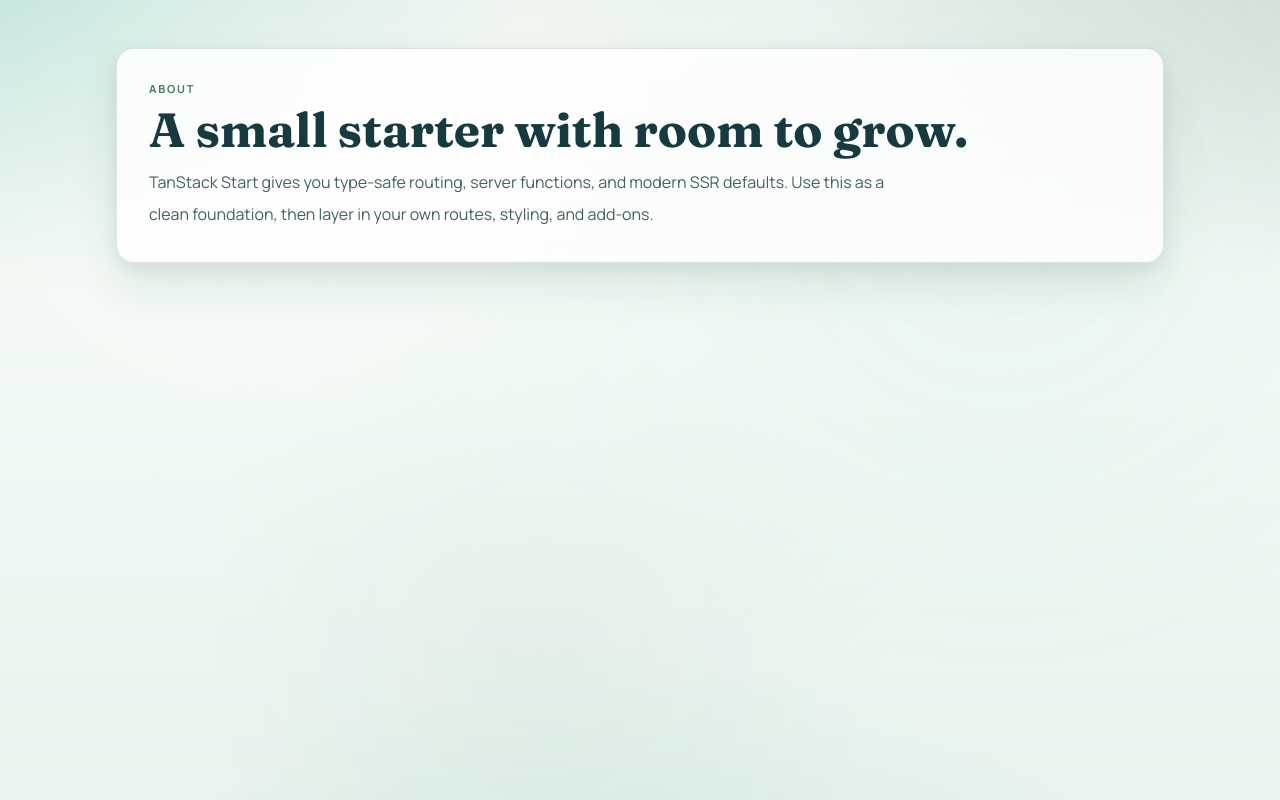
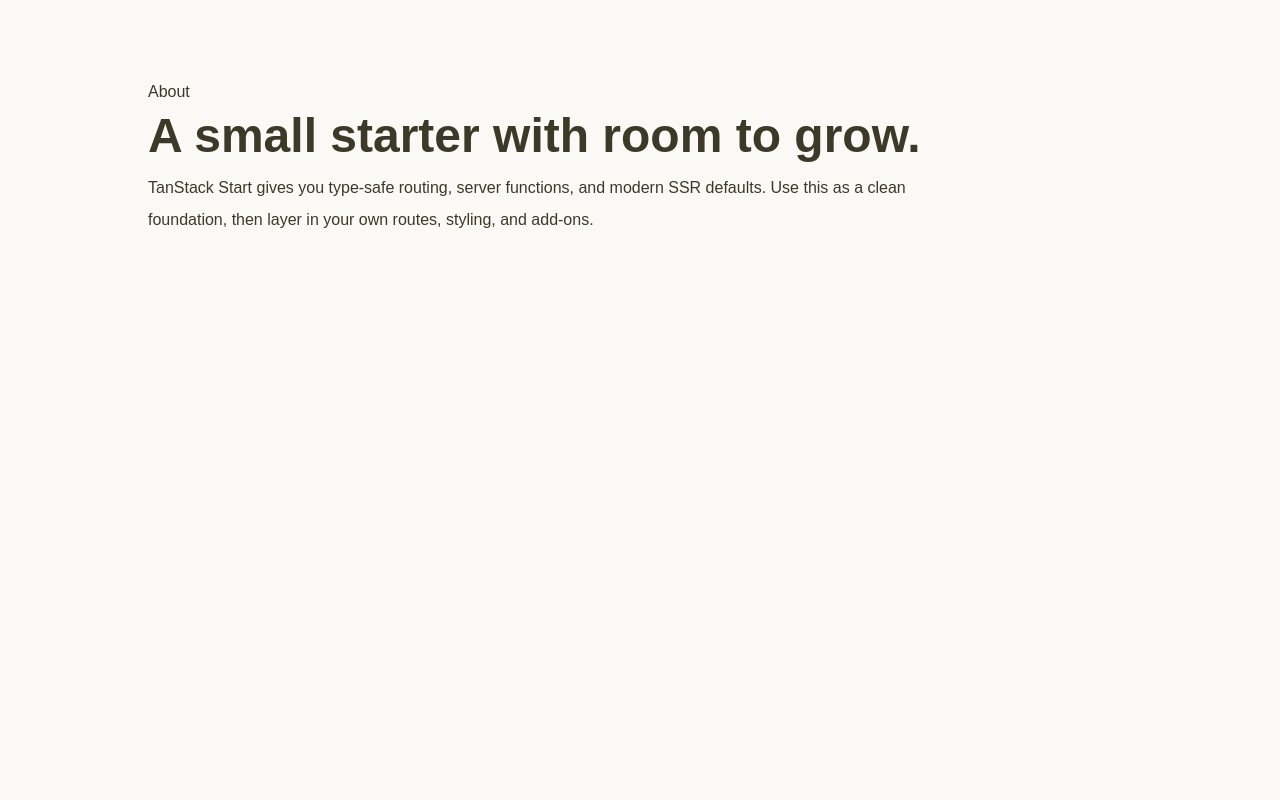
Before and after one commit to sparkmed/dr.arafat_sarhan, a React (Vite) app: page /about in a window 1280 px wide. Built offline with nearby package versions, Linux system fonts and the light colour scheme; no server answers.

Commit message:
Modify some changes

```diff
--- a/public/locales/ar/translation.json
+++ b/public/locales/ar/translation.json
@@ -8,5 +8,11 @@
     "beforeAfter": "قبل وبعد",
     "team": "الفريق",
     "contact": "تواصل معنا"
+  },
+    "footer": {
+    "description": "مُزَوِّدك بعناية أسنان موثوق، ملتزم بالحصول على ابتسامة مثالية باستخدام أحدث التقنيات وخدمة رقيقة.",
+    "rights": "جميع الحقوق محفوظة.",
+    "followUs": "تابعنا",
+    "contactUs": "تواصل معنا"
   }
 }
--- a/public/locales/en/translation.json
+++ b/public/locales/en/translation.json
@@ -8,5 +8,11 @@
     "beforeAfter": "Before & After",
     "team": "Team",
     "contact": "Contact us"
+  },
+    "footer": {
+    "description": "Your trusted dental care provider, committed to giving you the perfect smile with state-of-the-art technology and compassionate service.",
+    "rights": "All rights reserved.",
+    "followUs": "Follow Us",
+     "contactUs": "Contact Us"
   }
 }
--- a/src/styles.css
+++ b/src/styles.css
@@ -1,307 +1,124 @@
-@import url("https://fonts.googleapis.com/css2?family=Fraunces:opsz,wght@9..144,500;9..144,700&family=Manrope:wght@400;500;600;700;800&display=swap");
-@import "tailwindcss";
-@import "tw-animate-css";
-@import "shadcn/tailwind.css";
+@import 'tailwindcss';
 
 @custom-variant dark (&:is(.dark *));
-@plugin "@tailwindcss/typography";
 
-@theme {
-  --font-sans: "Manrope", ui-sans-serif, system-ui, sans-serif;
+:root {
+  --background: oklch(0.9818 0.0054 95.0986);
+  --foreground: oklch(0.3438 0.0269 95.7226);
+  --card: oklch(0.9665 0.0067 97.3521);
+  --card-foreground: oklch(0.1908 0.002 106.5859);
+  --popover: oklch(1 0 0);
+  --popover-foreground: oklch(0.2671 0.0196 98.939);
+  --primary: oklch(0.6171 0.1375 39.0427);
+  --primary-foreground: oklch(1 0 0);
+  --secondary: oklch(0.9245 0.0138 92.9892);
+  --secondary-foreground: oklch(0.4334 0.0177 98.6048);
+  --muted: oklch(0.9341 0.0153 90.239);
+  --muted-foreground: oklch(0.5341 0.0078 97.4503);
+  --accent: oklch(0.9245 0.0138 92.9892);
+  --accent-foreground: oklch(0.2671 0.0196 98.939);
+  --destructive: oklch(0.1908 0.002 106.5859);
+  --destructive-foreground: oklch(1 0 0);
+  --border: oklch(0.8847 0.0069 97.3627);
+  --input: oklch(0.7621 0.0156 98.3528);
+  --ring: oklch(0.6171 0.1375 39.0427);
+  --chart-1: oklch(0.5583 0.1276 42.9956);
+  --chart-2: oklch(0.6898 0.1581 290.4107);
+  --chart-3: oklch(0.8816 0.0276 93.128);
+  --chart-4: oklch(0.8822 0.0403 298.1792);
+  --chart-5: oklch(0.5608 0.1348 42.0584);
+  --sidebar: oklch(0.9663 0.008 98.8792);
+  --sidebar-foreground: oklch(0.359 0.0051 106.6524);
+  --sidebar-primary: oklch(0.6171 0.1375 39.0427);
+  --sidebar-primary-foreground: oklch(0.9881 0 0);
+  --sidebar-accent: oklch(0.9245 0.0138 92.9892);
+  --sidebar-accent-foreground: oklch(0.325 0 0);
+  --sidebar-border: oklch(0.9401 0 0);
+  --sidebar-ring: oklch(0.7731 0 0);
+  --font-sans: Outfit, sans-serif;
+  --font-serif: ui-serif, Georgia, Cambria, 'Times New Roman', Times, serif;
+  --font-mono: Geist Mono, ui-monospace, monospace;
+  --radius: 1rem;
+  --shadow-x: 0;
+  --shadow-y: 1px;
+  --shadow-blur: 3px;
+  --shadow-spread: 0px;
+  --shadow-opacity: 0.1;
+  --shadow-color: oklch(0 0 0);
+  --shadow-2xs: 0 1px 3px 0px hsl(0 0% 0% / 0.05);
+  --shadow-xs: 0 1px 3px 0px hsl(0 0% 0% / 0.05);
+  --shadow-sm:
+    0 1px 3px 0px hsl(0 0% 0% / 0.1), 0 1px 2px -1px hsl(0 0% 0% / 0.1);
+  --shadow: 0 1px 3px 0px hsl(0 0% 0% / 0.1), 0 1px 2px -1px hsl(0 0% 0% / 0.1);
+  --shadow-md:
+    0 1px 3px 0px hsl(0 0% 0% / 0.1), 0 2px 4px -1px hsl(0 0% 0% / 0.1);
+  --shadow-lg:
+    0 1px 3px 0px hsl(0 0% 0% / 0.1), 0 4px 6px -1px hsl(0 0% 0% / 0.1);
+  --shadow-xl:
+    0 1px 3px 0px hsl(0 0% 0% / 0.1), 0 8px 10px -1px hsl(0 0% 0% / 0.1);
+  --shadow-2xl: 0 1px 3px 0px hsl(0 0% 0% / 0.25);
+  --tracking-normal: 0em;
+  --spacing: 0.25rem;
 }
 
-:root {
-  --sea-ink: #173a40;
-  --sea-ink-soft: #416166;
-  --lagoon: #4fb8b2;
-  --lagoon-deep: #000000;
-  --palm: #2f6a4a;
-  --sand: #e7f0e8;
-  --foam: #f3faf5;
-  --surface: rgba(255, 255, 255, 0.74);
-  --surface-strong: rgba(255, 255, 255, 0.9);
-  --line: rgba(23, 58, 64, 0.14);
-  --inset-glint: rgba(255, 255, 255, 0.82);
-  --kicker: rgba(47, 106, 74, 0.9);
-  --bg-base: #e7f3ec;
-  --header-bg: rgba(251, 255, 248, 0.84);
-  --chip-bg: rgba(255, 255, 255, 0.8);
-  --chip-line: rgba(47, 106, 74, 0.18);
-  --link-bg-hover: rgba(255, 255, 255, 0.9);
-  --hero-a: rgba(79, 184, 178, 0.36);
-  --hero-b: rgba(47, 106, 74, 0.2);
-  --radius: 0.625rem;
-  --background: oklch(1 0 0);
-  --foreground: oklch(0.145 0 0);
-  --card: oklch(1 0 0);
-  --card-foreground: oklch(0.145 0 0);
-  --popover: oklch(1 0 0);
-  --popover-foreground: oklch(0.145 0 0);
-  --primary: oklch(0.205 0 0);
-  --primary-foreground: oklch(0.985 0 0);
-  --secondary: oklch(0.97 0 0);
-  --secondary-foreground: oklch(0.205 0 0);
-  --muted: oklch(0.97 0 0);
-  --muted-foreground: oklch(0.556 0 0);
-  --accent: oklch(0.97 0 0);
-  --accent-foreground: oklch(0.205 0 0);
-  --destructive: oklch(0.577 0.245 27.325);
-  --border: oklch(0.922 0 0);
-  --input: oklch(0.922 0 0);
-  --ring: oklch(0.708 0 0);
-  --chart-1: oklch(0.646 0.222 41.116);
-  --chart-2: oklch(0.6 0.118 184.704);
-  --chart-3: oklch(0.398 0.07 227.392);
-  --chart-4: oklch(0.828 0.189 84.429);
-  --chart-5: oklch(0.769 0.188 70.08);
-  --sidebar: oklch(0.985 0 0);
-  --sidebar-foreground: oklch(0.145 0 0);
-  --sidebar-primary: oklch(0.205 0 0);
-  --sidebar-primary-foreground: oklch(0.985 0 0);
-  --sidebar-accent: oklch(0.97 0 0);
-  --sidebar-accent-foreground: oklch(0.205 0 0);
-  --sidebar-border: oklch(0.922 0 0);
-  --sidebar-ring: oklch(0.708 0 0);
-}
-
-:root[data-theme="dark"] {
-  --sea-ink: #d7ece8;
-  --sea-ink-soft: #afcdc8;
-  --lagoon: #60d7cf;
-  --lagoon-deep: #ffffff;
-  --palm: #6ec89a;
-  --sand: #0f1a1e;
-  --foam: #101d22;
-  --surface: rgba(16, 30, 34, 0.8);
-  --surface-strong: rgba(15, 27, 31, 0.92);
-  --line: rgba(141, 229, 219, 0.18);
-  --inset-glint: rgba(194, 247, 238, 0.14);
-  --kicker: #b8efe5;
-  --bg-base: #0a1418;
-  --header-bg: rgba(10, 20, 24, 0.8);
-  --chip-bg: rgba(13, 28, 32, 0.9);
-  --chip-line: rgba(141, 229, 219, 0.24);
-  --link-bg-hover: rgba(24, 44, 49, 0.8);
-  --hero-a: rgba(96, 215, 207, 0.18);
-  --hero-b: rgba(110, 200, 154, 0.12);
-}
-
-@media (prefers-color-scheme: dark) {
-  :root:not([data-theme="light"]) {
-    --sea-ink: #d7ece8;
-    --sea-ink-soft: #afcdc8;
-    --lagoon: #60d7cf;
-    --lagoon-deep: #ffffff;
-    --palm: #6ec89a;
-    --sand: #0f1a1e;
-    --foam: #101d22;
-    --surface: rgba(16, 30, 34, 0.8);
-    --surface-strong: rgba(15, 27, 31, 0.92);
-    --line: rgba(141, 229, 219, 0.18);
-    --inset-glint: rgba(194, 247, 238, 0.14);
-    --kicker: #b8efe5;
-    --bg-base: #0a1418;
-    --header-bg: rgba(10, 20, 24, 0.8);
-    --chip-bg: rgba(13, 28, 32, 0.9);
-    --chip-line: rgba(141, 229, 219, 0.24);
-    --link-bg-hover: rgba(24, 44, 49, 0.8);
-    --hero-a: rgba(96, 215, 207, 0.18);
-    --hero-b: rgba(110, 200, 154, 0.12);
-  }
-}
-
-* {
-  box-sizing: border-box;
-}
-
-html,
-body,
-#app {
-  min-height: 100%;
-}
-
-body {
-  margin: 0;
-  color: var(--sea-ink);
-  font-family: var(--font-sans);
-  background-color: var(--bg-base);
-  background:
-    radial-gradient(1100px 620px at -8% -10%, var(--hero-a), transparent 58%),
-    radial-gradient(1050px 620px at 112% -12%, var(--hero-b), transparent 62%),
-    radial-gradient(720px 380px at 50% 115%, rgba(79, 184, 178, 0.1), transparent 68%),
-    linear-gradient(180deg, color-mix(in oklab, var(--sand) 68%, white) 0%, var(--foam) 44%, var(--bg-base) 100%);
-  overflow-x: hidden;
-  -webkit-font-smoothing: antialiased;
-  -moz-osx-font-smoothing: grayscale;
-}
-
-body::before {
-  content: "";
-  position: fixed;
-  inset: 0;
-  pointer-events: none;
-  z-index: -1;
-  opacity: 0.28;
-  background:
-    radial-gradient(circle at 20% 15%, rgba(255, 255, 255, 0.8), transparent 34%),
-    radial-gradient(circle at 78% 26%, rgba(79, 184, 178, 0.2), transparent 42%),
-    radial-gradient(circle at 42% 82%, rgba(47, 106, 74, 0.14), transparent 36%);
-}
-
-body::after {
-  content: "";
-  position: fixed;
-  inset: 0;
-  pointer-events: none;
-  z-index: -1;
-  opacity: 0.14;
-  background-image:
-    linear-gradient(rgba(255, 255, 255, 0.07) 1px, transparent 1px),
-    linear-gradient(90deg, rgba(255, 255, 255, 0.06) 1px, transparent 1px);
-  background-size: 28px 28px;
-  mask-image: radial-gradient(circle at 50% 30%, black, transparent 78%);
-}
-
-a {
-  color: var(--lagoon-deep);
-  text-decoration-color: rgba(50, 143, 151, 0.4);
-  text-decoration-thickness: 1px;
-  text-underline-offset: 2px;
-}
-
-a:hover {
-  color: #000000;
-}
-
-code {
-  font-size: 0.9em;
-  border: 1px solid var(--line);
-  background: color-mix(in oklab, var(--surface-strong) 82%, white 18%);
-  border-radius: 7px;
-  padding: 2px 7px;
-}
-
-pre code {
-  border: 0;
-  background: transparent;
-  padding: 0;
-  border-radius: 0;
-  font-size: inherit;
-  color: inherit;
-}
-
-.page-wrap {
-  width: min(1080px, calc(100% - 2rem));
-  margin-inline: auto;
-}
-
-.display-title {
-  font-family: "Fraunces", Georgia, serif;
-}
-
-.island-shell {
-  border: 1px solid var(--line);
-  background: linear-gradient(165deg, var(--surface-strong), var(--surface));
-  box-shadow:
-    0 1px 0 var(--inset-glint) inset,
-    0 22px 44px rgba(30, 90, 72, 0.1),
-    0 6px 18px rgba(23, 58, 64, 0.08);
-  backdrop-filter: blur(4px);
-}
-
-.feature-card {
-  background: linear-gradient(165deg, color-mix(in oklab, var(--surface-strong) 93%, white 7%), var(--surface));
-  box-shadow:
-    0 1px 0 var(--inset-glint) inset,
-    0 18px 34px rgba(30, 90, 72, 0.1),
-    0 4px 14px rgba(23, 58, 64, 0.06);
-}
-
-.feature-card:hover {
-  transform: translateY(-2px);
-  border-color: color-mix(in oklab, var(--lagoon-deep) 35%, var(--line));
-}
-
-button,
-.island-shell,
-a {
-  transition: background-color 180ms ease, color 180ms ease, border-color 180ms ease,
-    transform 180ms ease;
-}
-
-.island-kicker {
-  letter-spacing: 0.16em;
-  text-transform: uppercase;
-  font-weight: 700;
-  font-size: 0.69rem;
-  color: var(--kicker);
-}
-
-.nav-link {
-  position: relative;
-  display: inline-flex;
-  align-items: center;
-  text-decoration: none;
-  color: var(--sea-ink-soft);
-}
-
-.nav-link::after {
-  content: "";
-  position: absolute;
-  left: 0;
-  bottom: -6px;
-  width: 100%;
-  height: 2px;
-  transform: scaleX(0);
-  transform-origin: left;
-  background: linear-gradient(90deg, var(--lagoon), #7ed3bf);
-  transition: transform 170ms ease;
-}
-
-.nav-link:hover,
-.nav-link.is-active {
-  color: var(--sea-ink);
-}
-
-.nav-link:hover::after,
-.nav-link.is-active::after {
-  transform: scaleX(1);
-}
-
-@media (max-width: 640px) {
-  .nav-link::after {
-    bottom: -4px;
-  }
-}
-
-.site-footer {
-  border-top: 1px solid var(--line);
-  background: color-mix(in oklab, var(--header-bg) 84%, transparent 16%);
-}
-
-.rise-in {
-  animation: rise-in 700ms cubic-bezier(0.16, 1, 0.3, 1) both;
-}
-
-@keyframes rise-in {
-  from {
-    opacity: 0;
-    transform: translateY(12px);
-  }
-  to {
-    opacity: 1;
-    transform: translateY(0);
-  }
+.dark {
+  --background: oklch(0.2679 0.0036 106.6427);
+  --foreground: oklch(0.9576 0.0027 106.4494);
+  --card: oklch(0.2928 0.0018 106.5092);
+  --card-foreground: oklch(0.9818 0.0054 95.0986);
+  --popover: oklch(0.3085 0.0035 106.6039);
+  --popover-foreground: oklch(0.9211 0.004 106.4781);
+  --primary: oklch(0.6724 0.1308 38.7559);
+  --primary-foreground: oklch(0.1908 0.002 106.5859);
+  --secondary: oklch(0.9818 0.0054 95.0986);
+  --secondary-foreground: oklch(0.3085 0.0035 106.6039);
+  --muted: oklch(0.2213 0.0038 106.707);
+  --muted-foreground: oklch(0.7713 0.0169 99.0657);
+  --accent: oklch(0.213 0.0078 95.4245);
+  --accent-foreground: oklch(0.9663 0.008 98.8792);
+  --destructive: oklch(0.6368 0.2078 25.3313);
+  --destructive-foreground: oklch(1 0 0);
+  --border: oklch(0.3618 0.0101 106.8928);
+  --input: oklch(0.4336 0.0113 100.2195);
+  --ring: oklch(0.6724 0.1308 38.7559);
+  --chart-1: oklch(0.5583 0.1276 42.9956);
+  --chart-2: oklch(0.6898 0.1581 290.4107);
+  --chart-3: oklch(0.213 0.0078 95.4245);
+  --chart-4: oklch(0.3074 0.0516 289.323);
+  --chart-5: oklch(0.5608 0.1348 42.0584);
+  --sidebar: oklch(0.2357 0.0024 67.7077);
+  --sidebar-foreground: oklch(0.8074 0.0142 93.0137);
+  --sidebar-primary: oklch(0.325 0 0);
+  --sidebar-primary-foreground: oklch(0.9881 0 0);
+  --sidebar-accent: oklch(0.168 0.002 106.6177);
+  --sidebar-accent-foreground: oklch(0.8074 0.0142 93.0137);
+  --sidebar-border: oklch(0.9401 0 0);
+  --sidebar-ring: oklch(0.7731 0 0);
+  --font-sans: Outfit, sans-serif;
+  --font-serif: ui-serif, Georgia, Cambria, 'Times New Roman', Times, serif;
+  --font-mono: Geist Mono, ui-monospace, monospace;
+  --radius: 1rem;
+  --shadow-x: 0;
+  --shadow-y: 1px;
+  --shadow-blur: 3px;
+  --shadow-spread: 0px;
+  --shadow-opacity: 0.1;
+  --shadow-color: oklch(0 0 0);
+  --shadow-2xs: 0 1px 3px 0px hsl(0 0% 0% / 0.05);
+  --shadow-xs: 0 1px 3px 0px hsl(0 0% 0% / 0.05);
+  --shadow-sm:
+    0 1px 3px 0px hsl(0 0% 0% / 0.1), 0 1px 2px -1px hsl(0 0% 0% / 0.1);
+  --shadow: 0 1px 3px 0px hsl(0 0% 0% / 0.1), 0 1px 2px -1px hsl(0 0% 0% / 0.1);
+  --shadow-md:
+    0 1px 3px 0px hsl(0 0% 0% / 0.1), 0 2px 4px -1px hsl(0 0% 0% / 0.1);
+  --shadow-lg:
+    0 1px 3px 0px hsl(0 0% 0% / 0.1), 0 4px 6px -1px hsl(0 0% 0% / 0.1);
+  --shadow-xl:
+    0 1px 3px 0px hsl(0 0% 0% / 0.1), 0 8px 10px -1px hsl(0 0% 0% / 0.1);
+  --shadow-2xl: 0 1px 3px 0px hsl(0 0% 0% / 0.25);
 }
 
 @theme inline {
-  --radius-sm: calc(var(--radius) - 4px);
-  --radius-md: calc(var(--radius) - 2px);
-  --radius-lg: var(--radius);
-  --radius-xl: calc(var(--radius) + 4px);
-  --radius-2xl: calc(var(--radius) + 8px);
-  --radius-3xl: calc(var(--radius) + 12px);
-  --radius-4xl: calc(var(--radius) + 16px);
   --color-background: var(--background);
   --color-foreground: var(--foreground);
   --color-card: var(--card);
@@ -317,6 +134,7 @@
   --color-accent: var(--accent);
   --color-accent-foreground: var(--accent-foreground);
   --color-destructive: var(--destructive);
+  --color-destructive-foreground: var(--destructive-foreground);
   --color-border: var(--border);
   --color-input: var(--input);
   --color-ring: var(--ring);
@@ -333,40 +151,28 @@
   --color-sidebar-accent-foreground: var(--sidebar-accent-foreground);
   --color-sidebar-border: var(--sidebar-border);
   --color-sidebar-ring: var(--sidebar-ring);
+
+  --font-sans: var(--font-sans);
+  --font-mono: var(--font-mono);
+  --font-serif: var(--font-serif);
+
+  --radius-sm: calc(var(--radius) - 4px);
+  --radius-md: calc(var(--radius) - 2px);
+  --radius-lg: var(--radius);
+  --radius-xl: calc(var(--radius) + 4px);
+
+  --shadow-2xs: var(--shadow-2xs);
+  --shadow-xs: var(--shadow-xs);
+  --shadow-sm: var(--shadow-sm);
+  --shadow: var(--shadow);
+  --shadow-md: var(--shadow-md);
+  --shadow-lg: var(--shadow-lg);
+  --shadow-xl: var(--shadow-xl);
+  --shadow-2xl: var(--shadow-2xl);
 }
-
-.dark {
-  --background: oklch(0.145 0 0);
-  --foreground: oklch(0.985 0 0);
-  --card: oklch(0.205 0 0);
-  --card-foreground: oklch(0.985 0 0);
-  --popover: oklch(0.205 0 0);
-  --popover-foreground: oklch(0.985 0 0);
-  --primary: oklch(0.922 0 0);
-  --primary-foreground: oklch(0.205 0 0);
-  --secondary: oklch(0.269 0 0);
-  --secondary-foreground: oklch(0.985 0 0);
-  --muted: oklch(0.269 0 0);
-  --muted-foreground: oklch(0.708 0 0);
-  --accent: oklch(0.269 0 0);
-  --accent-foreground: oklch(0.985 0 0);
-  --destructive: oklch(0.704 0.191 22.216);
-  --border: oklch(1 0 0 / 10%);
-  --input: oklch(1 0 0 / 15%);
-  --ring: oklch(0.556 0 0);
-  --chart-1: oklch(0.488 0.243 264.376);
-  --chart-2: oklch(0.696 0.17 162.48);
-  --chart-3: oklch(0.769 0.188 70.08);
-  --chart-4: oklch(0.627 0.265 303.9);
-  --chart-5: oklch(0.645 0.246 16.439);
-  --sidebar: oklch(0.205 0 0);
-  --sidebar-foreground: oklch(0.985 0 0);
-  --sidebar-primary: oklch(0.488 0.243 264.376);
-  --sidebar-primary-foreground: oklch(0.985 0 0);
-  --sidebar-accent: oklch(0.269 0 0);
-  --sidebar-accent-foreground: oklch(0.985 0 0);
-  --sidebar-border: oklch(1 0 0 / 10%);
-  --sidebar-ring: oklch(0.556 0 0);
+.page-wrap {
+  width: min(1080px, calc(100% - 2rem));
+  margin-inline: auto;
 }
 
 @layer base {
```
Also changed, not shown: src/components/Footer/Footer.tsx (added, +126 -0 lines), src/components/Header/Header.tsx (+3 -9 lines), src/components/Header/StickyHeader.tsx (+15 -6 lines), src/routes/index.tsx (+6 -4 lines).
